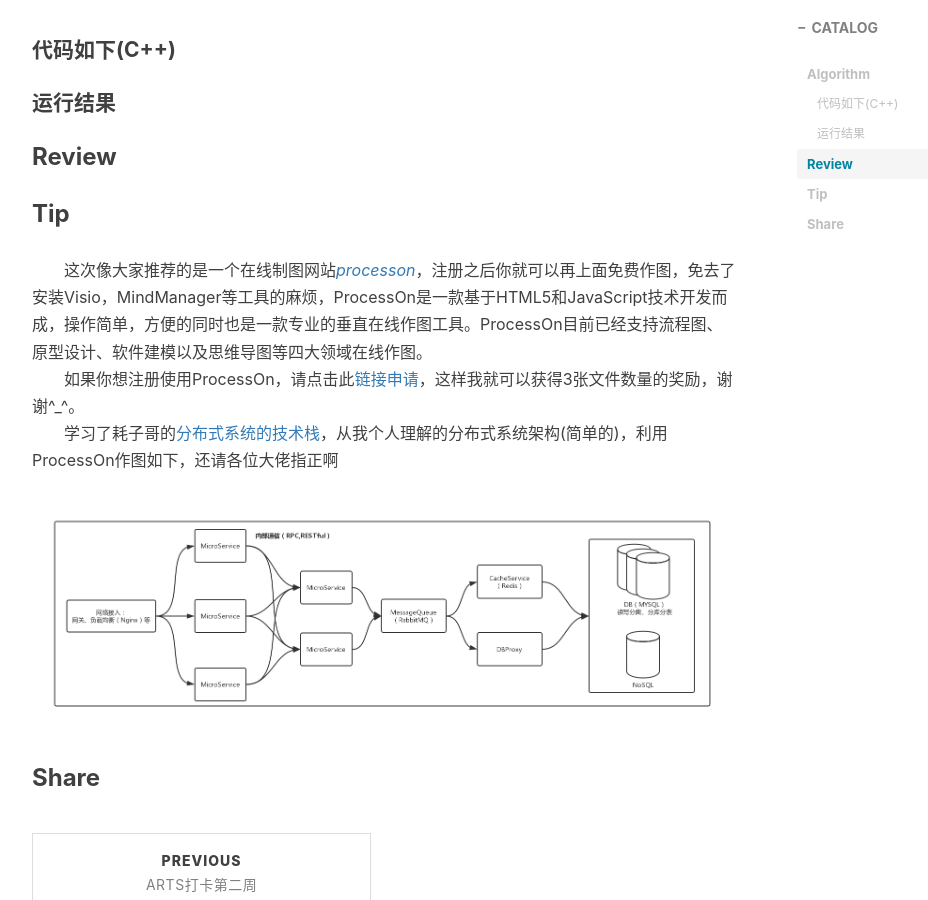
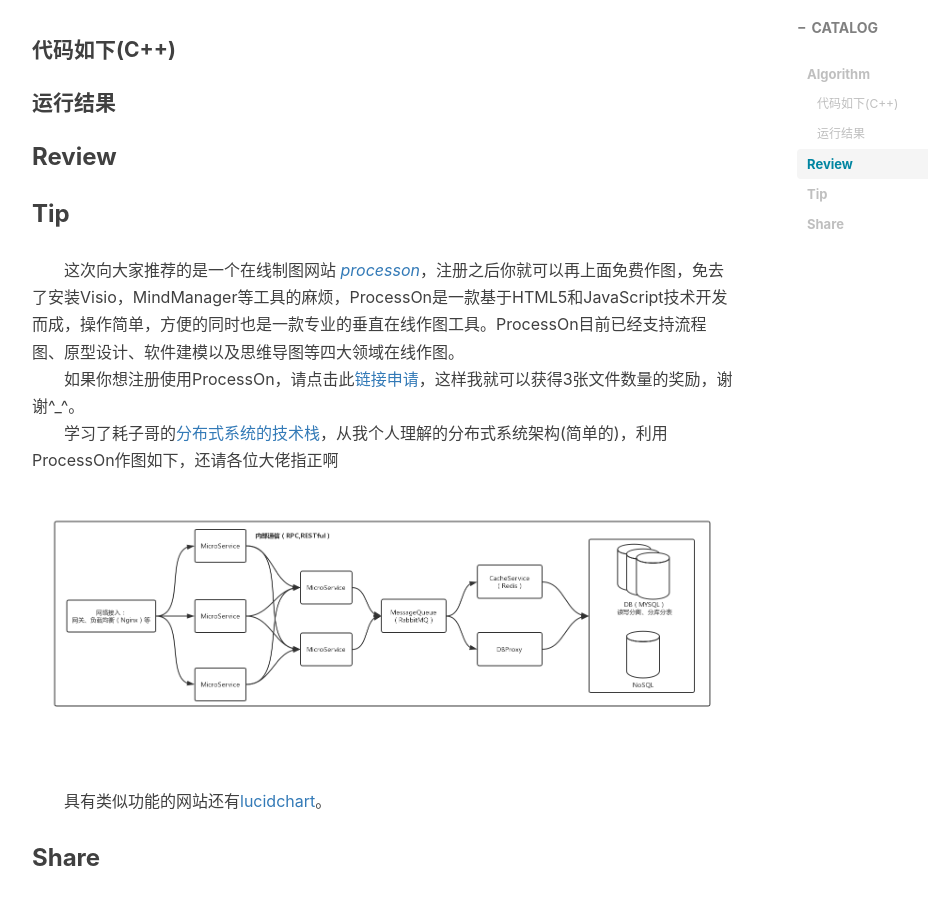
Before and after one commit to gaolujie365/gaolujie365.github.io, a Jekyll site: the page built from _posts/2019-00-00-ARTS打卡第三周.md, in a window 1280 px wide and 900 px high, scrolled down 648 px. Shown: the whole window, without its empty margins (233-1161 px from the left). Built offline with Jekyll 4.4.1, drawn with Linux system fonts in a browser that asks for light colours; nearby versions of some CDN libraries; comment, search, counter and statistics services are not loaded.

Commit message:
Update 2019-00-00-ARTS打卡第三周.md

```diff
--- a/_posts/2019-00-00-ARTS打卡第三周.md
+++ b/_posts/2019-00-00-ARTS打卡第三周.md
@@ -31,9 +31,10 @@ tags:
 
 ### Tip
 
-&emsp;&emsp;这次像大家推荐的是一个在线制图网站*[processon](https://www.processon.com)*，注册之后你就可以再上面免费作图，免去了安装Visio，MindManager等工具的麻烦，ProcessOn是一款基于HTML5和JavaScript技术开发而成，操作简单，方便的同时也是一款专业的垂直在线作图工具。ProcessOn目前已经支持流程图、原型设计、软件建模以及思维导图等四大领域在线作图。
+&emsp;&emsp;这次向大家推荐的是一个在线制图网站 *[processon](https://www.processon.com)*，注册之后你就可以再上面免费作图，免去了安装Visio，MindManager等工具的麻烦，ProcessOn是一款基于HTML5和JavaScript技术开发而成，操作简单，方便的同时也是一款专业的垂直在线作图工具。ProcessOn目前已经支持流程图、原型设计、软件建模以及思维导图等四大领域在线作图。
 &emsp;&emsp;如果你想注册使用ProcessOn，请点击此[链接申请](https://www.processon.com/i/5cacb08be4b06765f08af857)，这样我就可以获得3张文件数量的奖励，谢谢^_^。
 &emsp;&emsp;学习了耗子哥的[分布式系统的技术栈](https://time.geekbang.org/column/article/1512)，从我个人理解的分布式系统架构(简单的)，利用ProcessOn作图如下，还请各位大佬指正啊
 ![](http://github.com/gaolujie365/gaolujie365.github.io/raw/master/img/2019/20190416-分布式初识.png)
+&emsp;&emsp;具有类似功能的网站还有[lucidchart](https://www.lucidchart.com/)。
 
 ### Share
```
